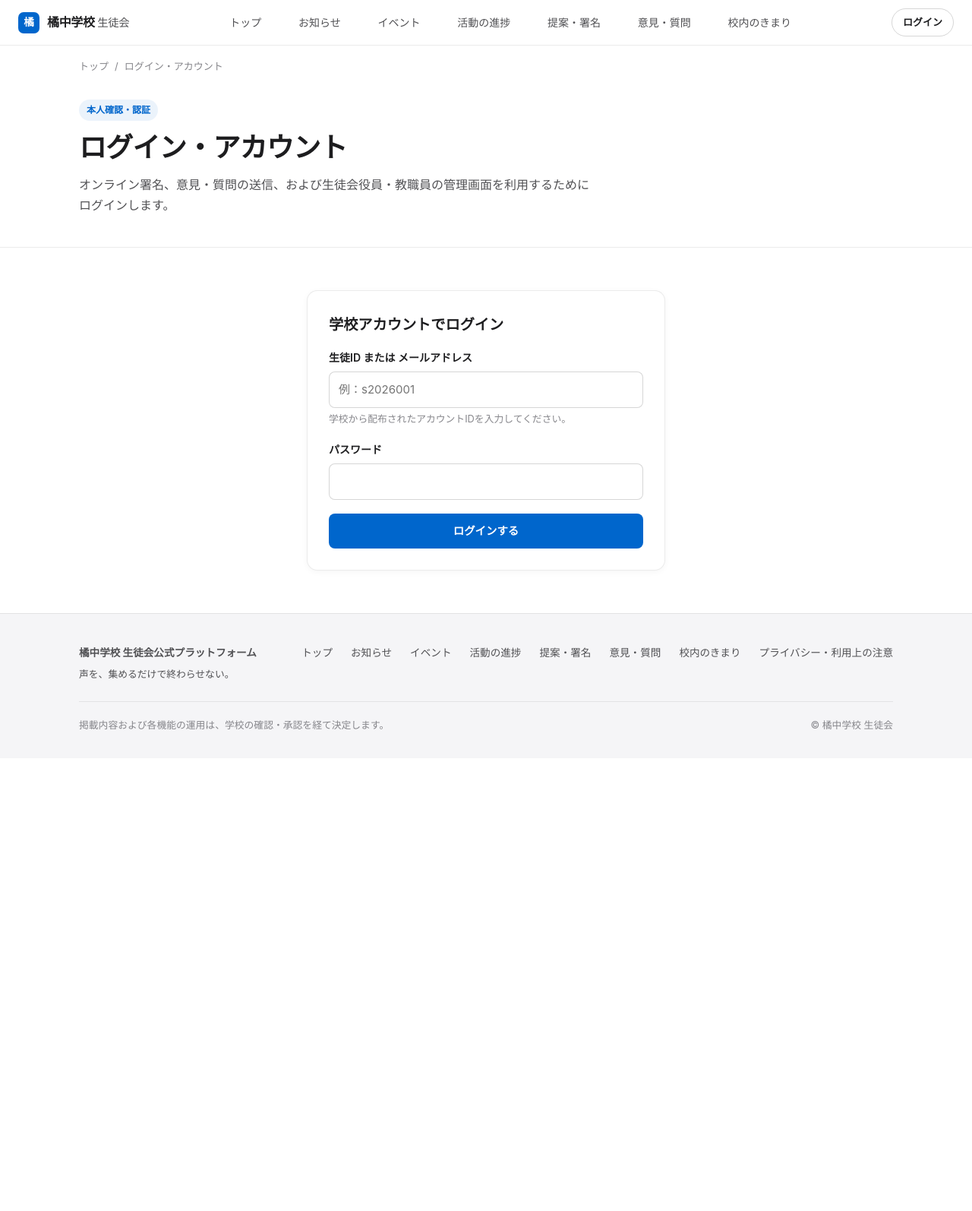
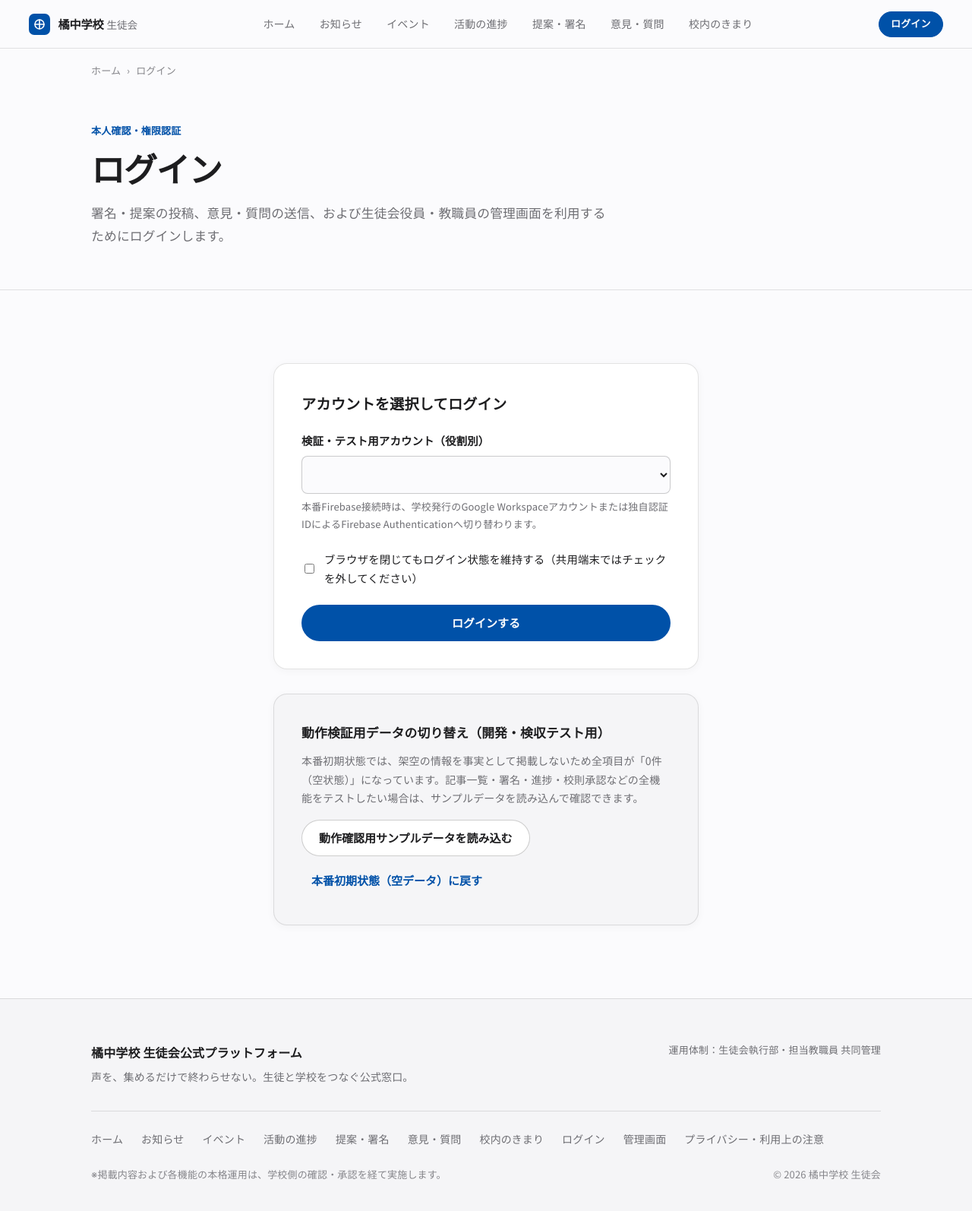
Before and after one commit to mir-boy-120508/council, a plain HTML site: page login.html in a window 1280 px wide. Shown: the whole page at 76% size. Before the commit the page ends 998 px from the top, so only its background shows below. Drawn offline with Linux system fonts and the light colour scheme.

Commit message:
Update login.html

```diff
--- a/login.html
+++ b/login.html
@@ -3,181 +3,71 @@
 <head>
   <meta charset="utf-8">
   <meta name="viewport" content="width=device-width, initial-scale=1">
-  <title>ログイン・アカウント | 橘中学校 生徒会</title>
-  <link rel="stylesheet" href="site.css">
+  <meta name="theme-color" content="#fbfbfd">
+  <meta name="description" content="橘中学校生徒会公式プラットフォーム ログイン画面">
+  <title>ログイン — 橘中学校 生徒会公式プラットフォーム</title>
+  <link rel="stylesheet" href="css/site.css">
 </head>
-<body>
-<header class="site-header">
-  <div class="header-inner">
-    <a class="site-brand" href="index.html">
-      <span class="brand-mark">橘</span>
-      <span>橘中学校 <span class="brand-sub">生徒会</span></span>
-    </a>
-    <nav class="main-nav" aria-label="主要メニュー">
-      <ul>
-        <li><a href="index.html">トップ</a></li>
-        <li><a href="newsroom.html">お知らせ</a></li>
-        <li><a href="events.html">イベント</a></li>
-        <li><a href="progress.html">活動の進捗</a></li>
-        <li><a href="petitions.html">提案・署名</a></li>
-        <li><a href="feedback.html">意見・質問</a></li>
-        <li><a href="school-rules.html">校内のきまり</a></li>
-      </ul>
+<body data-page="login">
+  <header id="site-header"></header>
+
+  <main>
+    <div class="container">
+      <nav class="breadcrumb" aria-label="現在位置">
+        <ol>
+          <li><a href="index.html">ホーム</a></li>
+          <li aria-current="page">ログイン</li>
+        </ol>
       </nav>
-    <div class="header-actions">
-      <div id="navAuthSlot"><a class="nav-action-btn" href="login.html">ログイン</a></div>
-      <button id="mobileMenuToggle" class="mobile-menu-toggle" aria-expanded="false" aria-controls="mobileDrawer">メニュー</button>
     </div>
-  </div>
-</header>
-<nav id="mobileDrawer" class="mobile-drawer" aria-label="スマートフォンメニュー">
-  <ul>
-    <li><a href="index.html">トップ</a></li>
-    <li><a href="newsroom.html">お知らせ</a></li>
-    <li><a href="events.html">イベント</a></li>
-    <li><a href="progress.html">活動の進捗</a></li>
-    <li><a href="petitions.html">提案・署名</a></li>
-    <li><a href="feedback.html">意見・質問</a></li>
-    <li><a href="school-rules.html">校内のきまり</a></li>
-  </ul>
-  <div id="mobileAuthSlot" class="mobile-drawer-actions">
-    <a class="nav-action-btn" href="login.html">ログイン</a>
-  </div>
-</nav>
-<main>
-  <nav class="breadcrumb" aria-label="現在位置">
-  <div class="container">
-    <ol>
-      <li><a href="index.html">トップ</a></li>
-      <li aria-current="page">ログイン・アカウント</li>
-    </ol>
-  </div>
-</nav>
+
     <section class="page-header">
       <div class="container">
-      <span class="page-category-tag">本人確認・認証</span>
-      <h1>ログイン・アカウント</h1>
-      <p class="page-lead">オンライン署名、意見・質問の送信、および生徒会役員・教職員の管理画面を利用するためにログインします。</p>
+        <p class="page-header-eyebrow">本人確認・権限認証</p>
+        <h1>ログイン</h1>
+        <p class="page-header-lead">署名・提案の投稿、意見・質問の送信、および生徒会役員・教職員の管理画面を利用するためにログインします。</p>
       </div>
     </section>
 
     <section class="section">
-    <div class="container" style="max-width:520px;">
-      <!-- 未ログイン時フォーム -->
-      <div id="loginBox" class="form-card">
-        <h2 style="margin:0 0 16px;font-size:1.2rem;">学校アカウントでログイン</h2>
-        <div id="firebaseNotReadyNotice" class="notice-banner" style="display:none;border-left-color:var(--status-warning);">
-          <strong>準備中のお知らせ：</strong>現在、Firebase認証の接続設定が未完了のためログイン機能は待機状態です。学校側の承認・設定完了後に利用可能になります。
-        </div>
-        <form id="loginForm">
+      <div class="container" style="max-width:640px;">
+        <div id="firebase-mode-indicator"></div>
+        <div id="login-current-status"></div>
+
+        <form id="login-form" class="form-panel">
+          <h2 style="font-size:1.2rem; margin:0 0 18px;">アカウントを選択してログイン</h2>
           <div class="form-group">
-            <label for="loginId">生徒ID または メールアドレス</label>
-            <input type="text" id="loginId" class="form-control" required autocomplete="username" placeholder="例：s2026001">
-            <p class="form-help">学校から配布されたアカウントIDを入力してください。</p>
+            <label class="form-label" for="login-account-select">検証・テスト用アカウント（役割別）</label>
+            <select class="form-control" id="login-account-select"></select>
+            <p class="form-hint">本番Firebase接続時は、学校発行のGoogle Workspaceアカウントまたは独自認証IDによるFirebase Authenticationへ切り替わります。</p>
           </div>
           <div class="form-group">
-            <label for="loginPassword">パスワード</label>
-            <input type="password" id="loginPassword" class="form-control" required autocomplete="current-password">
+            <label class="checkbox-row">
+              <input type="checkbox" id="login-persist">
+              <span>ブラウザを閉じてもログイン状態を維持する（共用端末ではチェックを外してください）</span>
+            </label>
           </div>
-          <div id="loginErrorMsg" style="color:var(--status-danger);font-size:0.875rem;margin-bottom:12px;"></div>
-          <button type="submit" id="loginSubmitBtn" class="btn btn-primary" style="width:100%;">ログインする</button>
+          <button type="submit" class="btn btn-primary" style="width:100%;">ログインする</button>
         </form>
-      </div>
 
-      <!-- ログイン済みプロフィール表示 -->
-      <div id="accountBox" class="form-card" style="display:none;">
-        <h2 style="margin:0 0 12px;font-size:1.2rem;">ログイン中のアカウント情報</h2>
-        <dl style="display:grid;grid-template-columns:120px 1fr;gap:10px;font-size:0.92rem;margin:0 0 20px;">
-          <dt style="color:var(--text-muted);">表示名</dt><dd id="accName" style="margin:0;font-weight:600;"></dd>
-          <dt style="color:var(--text-muted);">権限区分</dt><dd id="accRole" style="margin:0;"></dd>
-          <dt style="color:var(--text-muted);">アカウントID</dt><dd id="accEmail" style="margin:0;"></dd>
-        </dl>
-        <div style="display:flex;flex-wrap:wrap;gap:10px;">
-          <a id="goAdminBtn" href="admin.html" class="btn btn-primary" style="display:none;">管理画面を開く</a>
-          <button id="logoutBtn" class="btn btn-secondary">ログアウト</button>
+        <div class="form-panel" style="margin-top:32px; background:var(--bg-secondary);">
+          <h3 style="font-size:1.05rem; margin:0 0 10px;">動作検証用データの切り替え（開発・検収テスト用）</h3>
+          <p style="font-size:0.875rem; color:var(--text-secondary); margin:0 0 16px;">
+            本番初期状態では、架空の情報を事実として掲載しないため全項目が「0件（空状態）」になっています。記事一覧・署名・進捗・校則承認などの全機能をテストしたい場合は、サンプルデータを読み込んで確認できます。
+          </p>
+          <div style="display:flex; gap:10px; flex-wrap:wrap;">
+            <button type="button" class="btn btn-secondary" id="login-load-sample">動作確認用サンプルデータを読み込む</button>
+            <button type="button" class="btn btn-ghost" id="login-clear-sample">本番初期状態（空データ）に戻す</button>
           </div>
         </div>
       </div>
     </section>
   </main>
-<footer class="site-footer">
-  <div class="container">
-    <div class="footer-grid">
-      <div>
-        <strong>橘中学校 生徒会公式プラットフォーム</strong>
-        <p style="margin:6px 0 0;font-size:0.8rem;">声を、集めるだけで終わらせない。</p>
-      </div>
-      <div class="footer-links">
-        <a href="index.html">トップ</a>
-        <a href="newsroom.html">お知らせ</a>
-        <a href="events.html">イベント</a>
-        <a href="progress.html">活動の進捗</a>
-        <a href="petitions.html">提案・署名</a>
-        <a href="feedback.html">意見・質問</a>
-        <a href="school-rules.html">校内のきまり</a>
-        <a href="privacy.html">プライバシー・利用上の注意</a>
-      </div>
-    </div>
-    <div class="footer-bottom">
-      <span>掲載内容および各機能の運用は、学校の確認・承認を経て決定します。</span>
-      <span>© 橘中学校 生徒会</span>
-    </div>
-  </div>
-</footer>
-<script type="module" src="site.js"></script>
-<script type="module">
-  import { Backend } from "./js/firebase-service.js";
 
-  const ROLE_LABELS = {
-    student: "一般生徒",
-    officer: "生徒会役員",
-    teacher: "教職員",
-    admin: "システム管理者"
-  };
-
-  if (!Backend.isReady()) {
-    document.getElementById("firebaseNotReadyNotice").style.display = "block";
-    document.getElementById("loginSubmitBtn").disabled = true;
-  }
-
-  document.addEventListener("tachibana:auth", (e) => {
-    const { user, profile } = e.detail;
-    const loginBox = document.getElementById("loginBox");
-    const accountBox = document.getElementById("accountBox");
-
-    if (user) {
-      loginBox.style.display = "none";
-      accountBox.style.display = "block";
-      const role = profile?.role || "student";
-      document.getElementById("accName").textContent = profile?.displayName || "利用者";
-      document.getElementById("accRole").textContent = ROLE_LABELS[role] || role;
-      document.getElementById("accEmail").textContent = user.email || user.uid;
-      if (["officer", "teacher", "admin"].includes(role)) {
-        document.getElementById("goAdminBtn").style.display = "inline-flex";
-      }
-    } else {
-      loginBox.style.display = "block";
-      accountBox.style.display = "none";
-    }
-  });
-
-  document.getElementById("loginForm").addEventListener("submit", async (e) => {
-    e.preventDefault();
-    const errEl = document.getElementById("loginErrorMsg");
-    errEl.textContent = "";
-    try {
-      await Backend.login(
-        document.getElementById("loginId").value,
-        document.getElementById("loginPassword").value
-      );
-    } catch (err) {
-      errEl.textContent = "ログインに失敗しました。ID・パスワードを確認してください。";
-    }
-  });
-
-  document.getElementById("logoutBtn").addEventListener("click", async () => {
-    await Backend.logout();
-  });
-</script>
+  <footer id="site-footer"></footer>
+  <script src="js/firebase-config.js"></script>
+  <script src="js/store.js"></script>
+  <script src="js/site.js"></script>
+  <script src="js/pages.js"></script>
 </body>
 </html>
```
Lines whose indentation alone changed are shown as unchanged.
